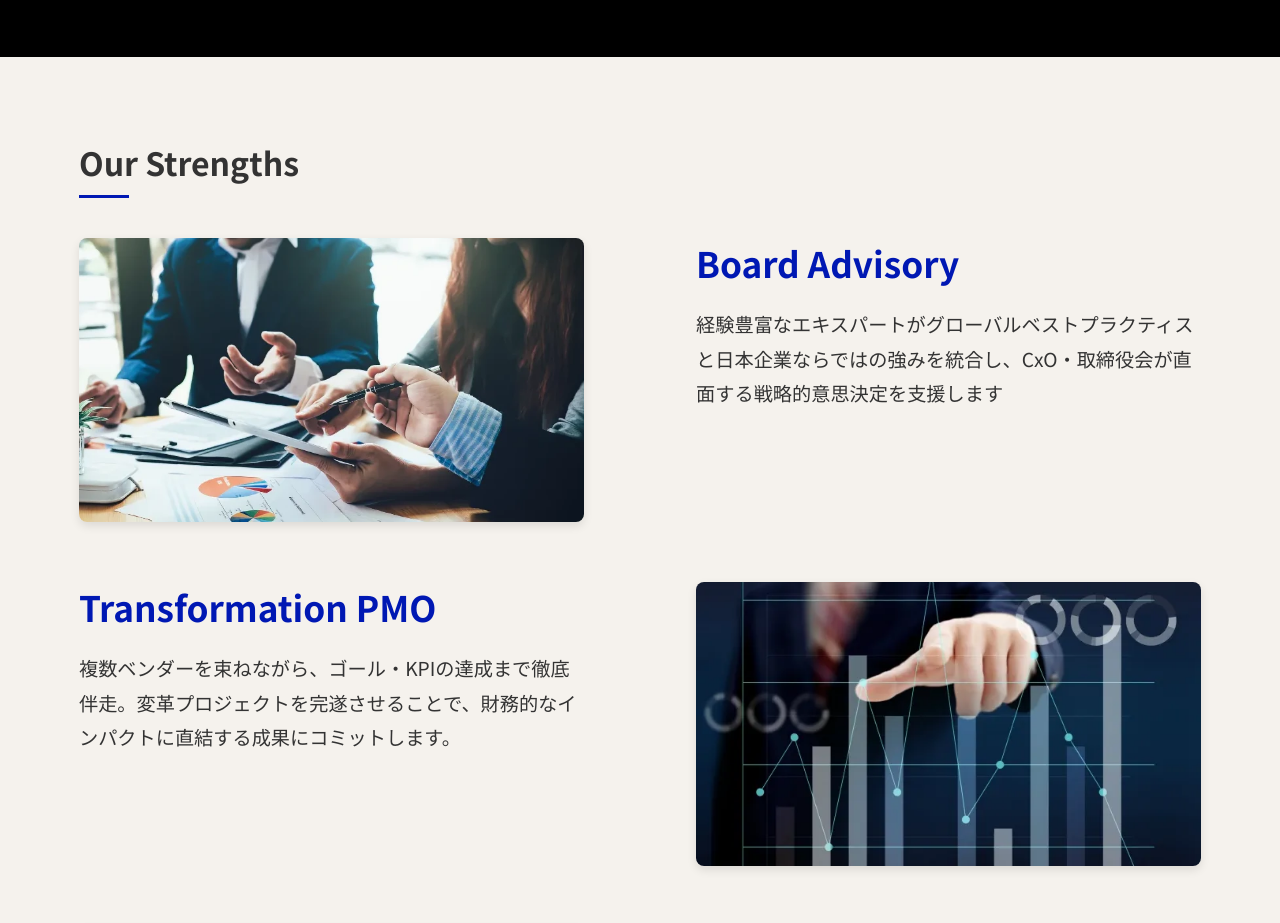
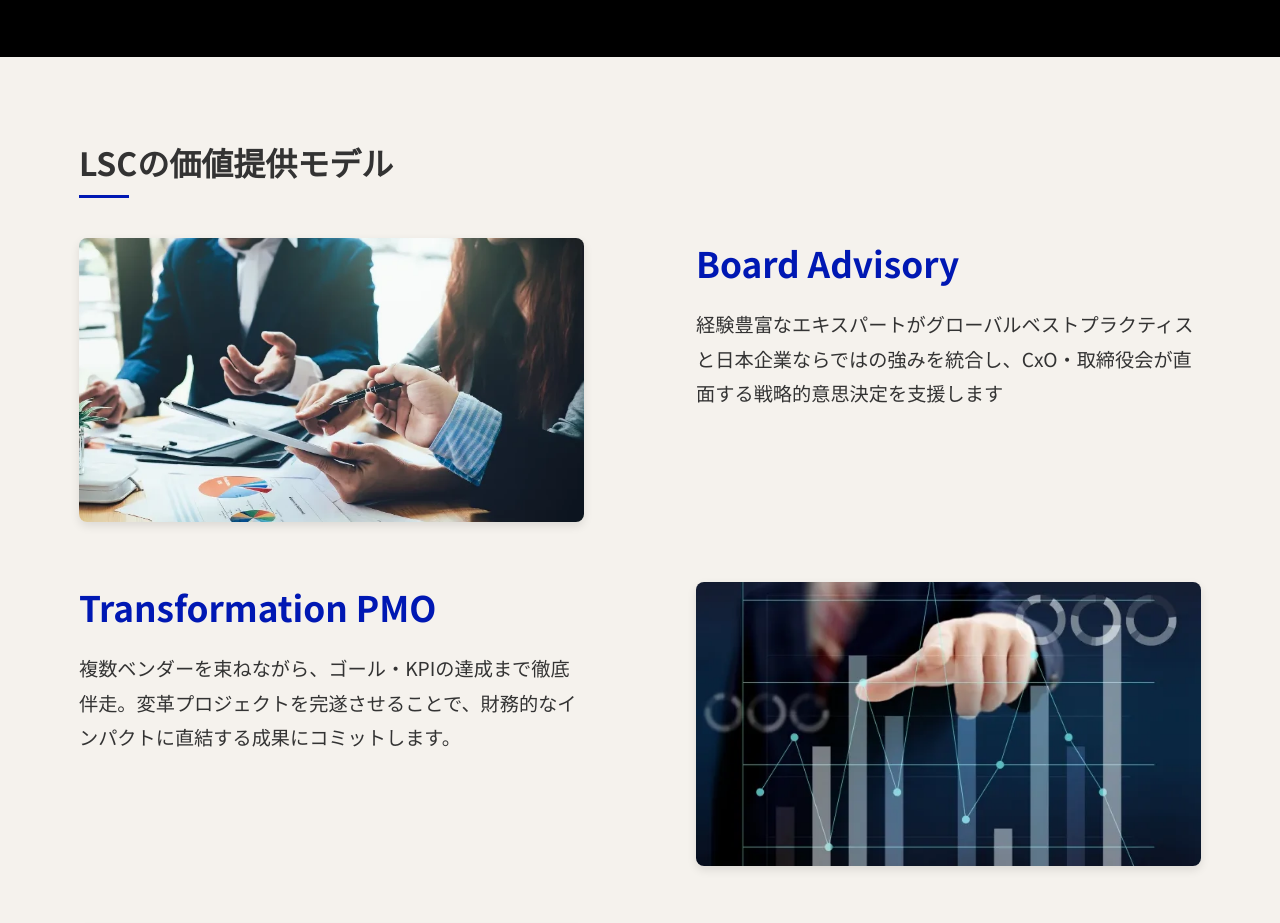
Before and after one commit to LancersSI/lancers-sc-lp, a plain HTML site: page index.html in a window 1280 px wide. Shown: the part 1380-2303 px from the top of the page. Drawn offline with Linux system fonts and the light colour scheme.

Commit message:
Correct word

```diff
--- a/index.html
+++ b/index.html
@@ -93,7 +93,7 @@
     <!-- サービスの強みセクション -->
     <section class="strengths" id="strengths">
         <div class="container">
-            <h2 class="section-title">Our Strengths</h2>
+            <h2 class="section-title">LSCの価値提供モデル</h2>
             <div class="strengths__grid">
                 <div class="strength-card">
                     <img src="images/strength-img-01.webp" alt="" class="strength-card__img">
```
